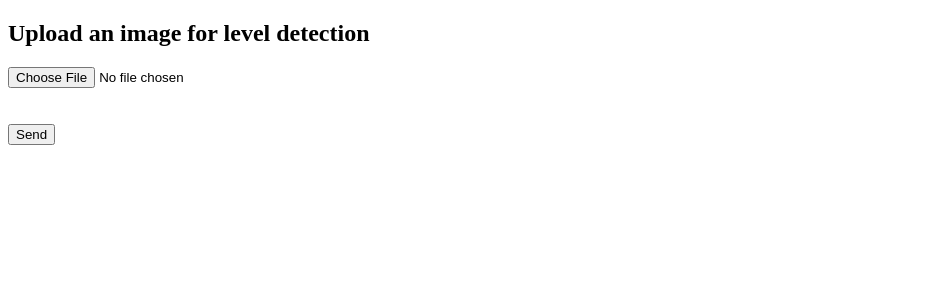
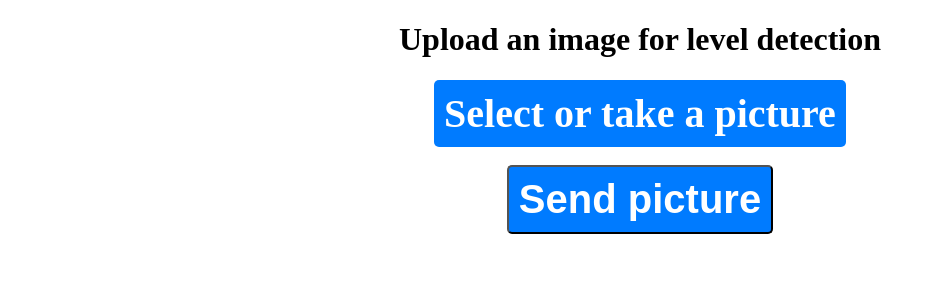
Before and after one commit to JackV2020/Neural-Networks-Understand-Create-Train-Use, a PHP site: page / in a window 1280 px wide. Shown: the top 300 px of the page, without its empty margins (0-936 px from the left). Run offline with PHP 8.4, Linux system fonts and the light colour scheme.

Commit message:
Better looking web page

```diff
--- a/code/index.php
+++ b/code/index.php
@@ -1,59 +1,142 @@
-<!DOCTYPE html>
-<html>
-<head>
-    <title>LevelDetection</title>
-</head>
-<body>
-    <h2>Upload an image for level detection</h2>
-    <form action="" method="post" enctype="multipart/form-data">
-        <input type="file" name="level_image" accept="image/*" required>
-        <br>
-        <br>
-        <br>
-        <button type="submit">Send</button>
-    </form>
 <?php
+// === Detect AJAX-request ===
+$is_ajax = isset($_SERVER['HTTP_X_REQUESTED_WITH']) && strtolower($_SERVER['HTTP_X_REQUESTED_WITH']) === 'xmlhttprequest';
 
 function my_error_message() {
     echo "<p style='color:red;'>File or POST-body size overflow.<br><br>Check settings in your php.ini: " . php_ini_loaded_file() . "</p>";
     echo ' - upload_max_filesize: ' . ini_get('upload_max_filesize');
     echo '<br> - post_max_size      : ' . ini_get('post_max_size');
     echo '<br> - memory_limit       : ' . ini_get('memory_limit');
-    echo ("<br><br>After modifying some values remember:<br><br> - when you use fpm with php 8.3 'sudo systemctl restart php8.3-fpm' (the path above contains you php version)<br><br> - 'sudo systemctl restart apache2.service'");
+    echo ("<br><br>After modifying some values remember:<br><br> - when you use fpm with php 8.3 'sudo systemctl restart php8.3-fpm'<br><br> - 'sudo systemctl restart apache2.service'");
 }
 
-if ($_SERVER['REQUEST_METHOD'] === 'POST' && empty($_FILES)) {
+// === AJAX POST: only return the result ===
+if ($_SERVER['REQUEST_METHOD'] === 'POST' && $is_ajax) {
+    ob_clean(); // Make sure output buffer is empty and we only send the response
+    header('Content-Type: text/html'); // or application/json for JSON
+
+    if (empty($_FILES)) {
         echo "<p>Error receiving file.</p>";
-    my_error_message() ;
+        my_error_message();
+        exit;
     }
 
-if ($_SERVER['REQUEST_METHOD'] === 'POST' && isset($_FILES['level_image'])) {
+    if (isset($_FILES['level_image'])) {
         $targetdirectory = __DIR__ . '/uploads/';
         if (!file_exists($targetdirectory)) {
             mkdir($targetdirectory, 0777, true);
         }
 
         $ext = pathinfo($_FILES['level_image']['name'], PATHINFO_EXTENSION);
-    $newName = date('Ymd_His') . '_' . uniqid() . '.' . $ext;
         $newName = 'lastfile.' . $ext;
         $targetfile = $targetdirectory . $newName;
+
         if (move_uploaded_file($_FILES['level_image']['tmp_name'], $targetfile)) {
-        echo "<p>Received image.</p>";
             $venvpython3 = realpath(__DIR__) . "/my_venv/bin/python3";
-        $escapedModelLocation = escapeshellarg(__DIR__);
-        $escapedScript = escapeshellarg(__DIR__ . '/script_test_image_lite.py');
+            $escapedScript = escapeshellarg(__DIR__ . '/script_test_picture_lite.py');
             $escaped = escapeshellarg($targetfile);
             $cmd = "$venvpython3 $escapedScript $escaped 2>&1 | grep -v INFO";
-        $output = $cmd;
             $output = shell_exec($cmd);
+
             echo "<h3>Results:</h3><pre>$output</pre>";
-        echo "<img src='uploads/" . htmlspecialchars($newName) . "' height='320' width='80' style='border: 2px dashed black;'>";
-
+            echo "<img src='uploads/" . htmlspecialchars($newName) . "?" . rand(100000, 999999) . "' height='320' width='80' style='border: 2px dashed black;'>";
         } else {
             echo "<p>Error saving file.</p>";
             my_error_message();
         }
     }
+
+    exit;
+}
 ?>
+
+<!DOCTYPE html>
+<html>
+<head>
+    <title>LevelDetection</title>
+    <style>
+      #imageInput {
+        display: none;
+      }
+
+      .custom-file-button {
+        display: inline-block;
+        padding: 10px;
+        background-color: #007bff;
+        color: white;
+        font-weight: bold;
+        border-radius: 5px;
+        cursor: pointer;
+        font-size: 40px;
+      }
+
+      .custom-file-button:hover {
+        background-color: #0056b3;
+      }
+    </style>
+</head>
+<body>
+<center>
+    <h1>Upload an image for level detection</h1>
+    <form id="uploadForm" action="" method="post" enctype="multipart/form-data">
+        <label id="imageInputLabel" for="imageInput" class="custom-file-button">
+          Select or take a picture
+        </label>
+        <input id="imageInput" type="file" name="level_image" accept="image/*" capture="environment" required>
+        <br><br>
+        <button type="submit" class="custom-file-button">Send picture</button>
+    </form>
+    <br>
+    <img id="preview" style="max-width: 300px;" />
+    <br>
+</center>
+    <div id="php_page"></div>
+
+    <script>
+        // Preview image
+        const previewImage = document.getElementById('preview');
+
+        function handleFileSelect(event) {
+          const file = event.target.files[0];
+          if (file) {
+            const reader = new FileReader();
+            reader.onload = function(e) {
+              previewImage.src = e.target.result;
+              previewImage.style.display = 'block';
+            };
+            reader.readAsDataURL(file);
+          }
+        }
+
+        document.getElementById('imageInput').addEventListener('change', handleFileSelect);
+
+        // Handle AJAX submit
+        const form = document.getElementById('uploadForm');
+        form.addEventListener('submit', function(event) {
+          event.preventDefault();
+          document.getElementById('php_page').innerHTML = '<h2>Sent picture, please wait....</h2>';
+          const formData = new FormData(form);
+
+          fetch('', {
+            method: 'POST',
+            body: formData,
+            headers: {
+              'X-Requested-With': 'XMLHttpRequest'
+            }
+          })
+          .then(response => response.text())
+          .then(data => {
+            document.getElementById('php_page').innerHTML = data;
+          })
+          .catch(error => {
+            console.error('Error:', error);
+          });
+        });
+
+        // New selection clears results
+        document.getElementById('imageInputLabel').addEventListener('click', function() {
+          document.getElementById('php_page').innerHTML = '';
+        });
+    </script>
 </body>
 </html>
```
Lines whose indentation alone changed are shown as unchanged.
